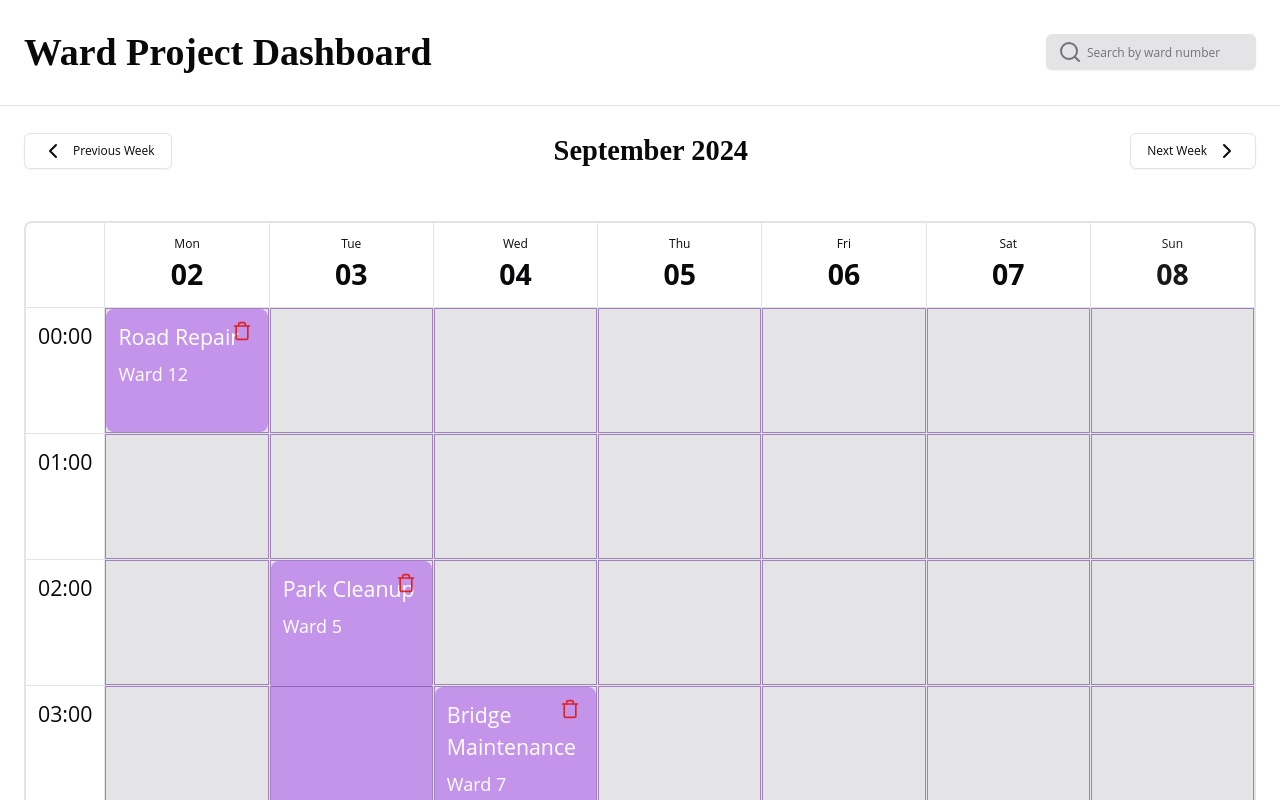
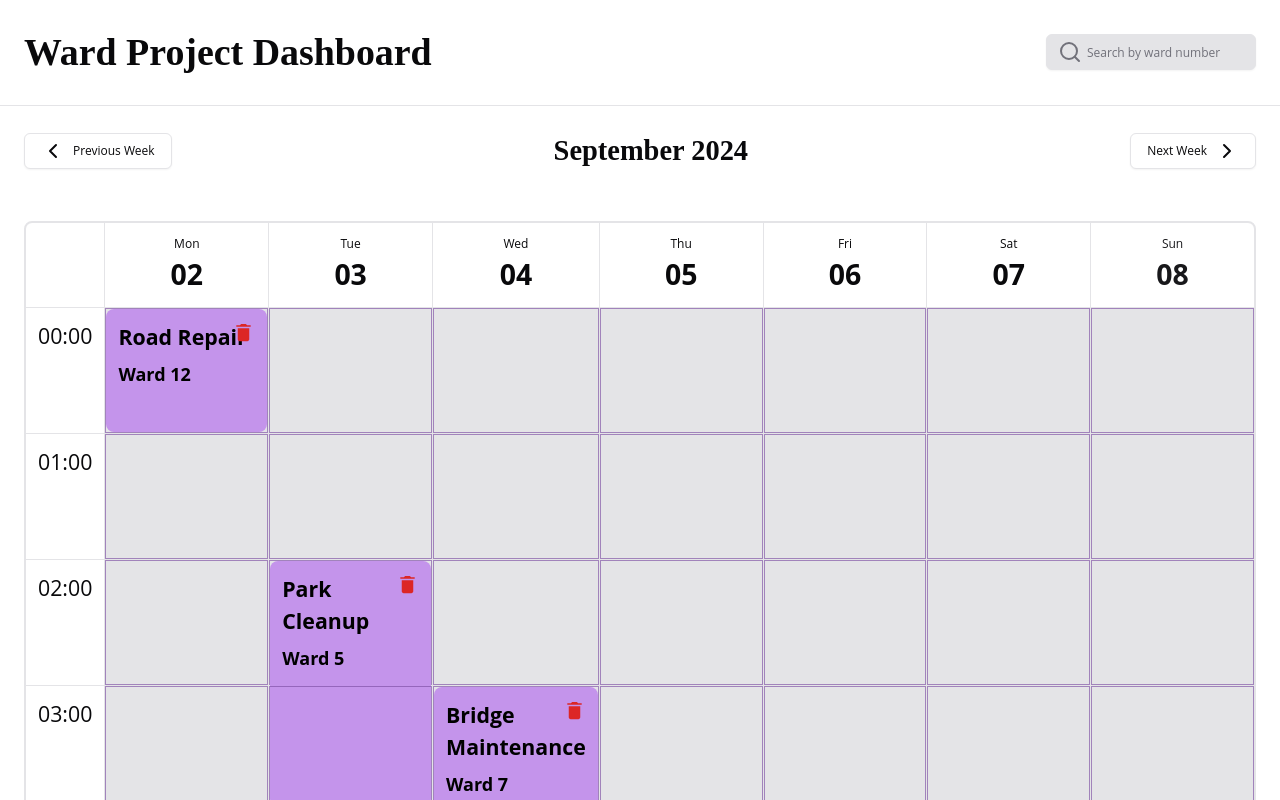
Before and after one commit to Prayas-35/Coordina, a Next.js app in the folder main/: page /dashboard in a window 1280 px wide. Built offline with nearby package versions, Linux system fonts and the light colour scheme.

Commit message:
bug fixes

```diff
--- a/main/app/dashboard/page.js
+++ b/main/app/dashboard/page.js
@@ -7,7 +7,7 @@ import { Button } from "@/components/ui/button";
 import { Dialog, DialogContent, DialogHeader, DialogTitle } from "@/components/ui/dialog";
 import { Input } from "@/components/ui/input";
 import { Label } from "@/components/ui/label";
-import { Trash } from 'lucide-react';
+import { IoMdTrash } from "react-icons/io";
 
 const WardProjectDashboard = () => {
   const [currentDate, setCurrentDate] = useState(new Date());
@@ -123,16 +123,16 @@ const WardProjectDashboard = () => {
                         key={project.id}
                         className="bg-[#c494eb] p-2 text-xs overflow-hidden rounded-lg"
                         style={{ height: `${project.duration * 100}%`, minHeight: '100%' }}>
-                        <div className="font-medium text-xl text-white p-1 text-wrap leading-normal">{project.name}</div>
-                        <div className="text-white text-lg text-wrap p-1 leading-normal">Ward {project.wardNumber}</div>
+                        <div className="text-xl text-black font-bold p-1 text-wrap leading-normal">{project.name}</div>
+                        <div className="text-black font-bold text-lg text-wrap p-1 leading-normal">Ward {project.wardNumber}</div>
 
                           <button
                             onClick={(e) => {
                               e.stopPropagation();
                               handleDeleteProject(project.id);
                             }}
-                            className="absolute right-4 top-3 text-red-600 hover:text-red-800 transition-colors duration-200">
-                            <Trash size={20} />
+                            className="absolute right-3 top-3 text-red-600 hover:text-red-800 transition-colors duration-200">
+                            <IoMdTrash size={23} />
                           </button>
                         </div>
                     ))}
--- a/main/app/page.js
+++ b/main/app/page.js
@@ -24,7 +24,7 @@ function Landing() {
           </div>
         </div>
       </header>
-      <HeroHighlight className="inset-0">
+      <HeroHighlight>
         <motion.h1
           initial={{
             opacity: 0,
--- a/main/components/ui/hero-highlight.jsx
+++ b/main/components/ui/hero-highlight.jsx
@@ -25,14 +25,14 @@ export const HeroHighlight = ({
   return (
     (<div
       className={cn(
-        "relative min-h-screen flex items-center bg-white dark:bg-black justify-center w-full group",
+        "relative min-h-screen flex items-center bg-background justify-center w-full group",
         containerClassName
       )}
       onMouseMove={handleMouseMove}>
       <div
         className="absolute inset-0 bg-dot-thick-neutral-300 dark:bg-dot-thick-neutral-800  pointer-events-none" />
       <motion.div
-        className="pointer-events-none bg-dot-thick-indigo-500 dark:bg-dot-thick-indigo-500   absolute inset-0 opacity-0 transition duration-300 group-hover:opacity-100"
+        className="pointer-events-none bg-dot-thick-indigo-500 dark:bg-dot-thick-indigo-400   absolute inset-0 opacity-0 transition duration-300 group-hover:opacity-100"
         style={{
           WebkitMaskImage: useMotionTemplate`
             radial-gradient(
--- a/main/package.json
+++ b/main/package.json
@@ -24,6 +24,7 @@
     "next-themes": "^0.3.0",
     "react": "^18",
     "react-dom": "^18",
+    "react-icons": "^5.3.0",
     "tailwind-merge": "^2.5.2",
     "tailwindcss-animate": "^1.0.7"
   },
```
Also changed, not shown: 1 other file (tests, documents, lock files or other folders).
